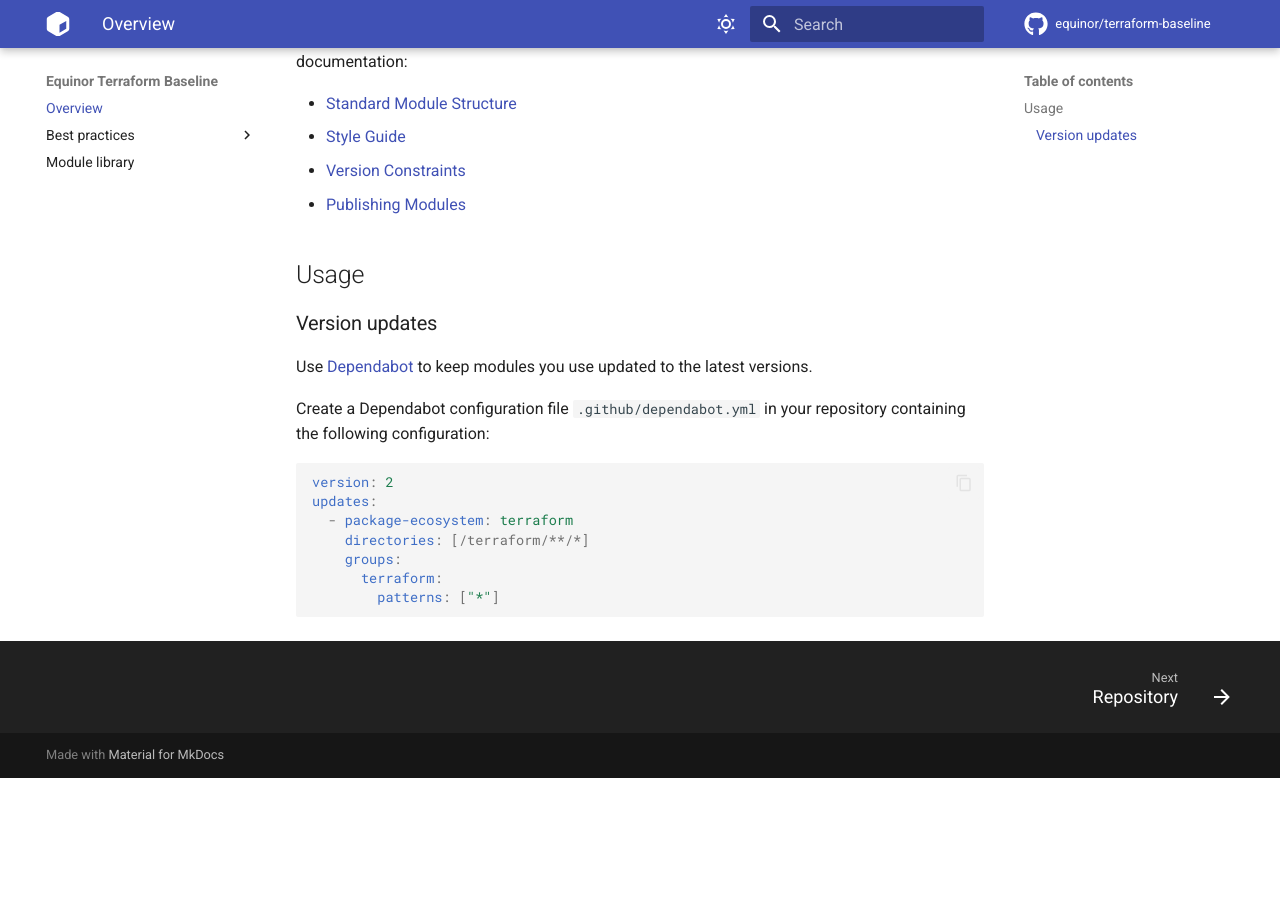
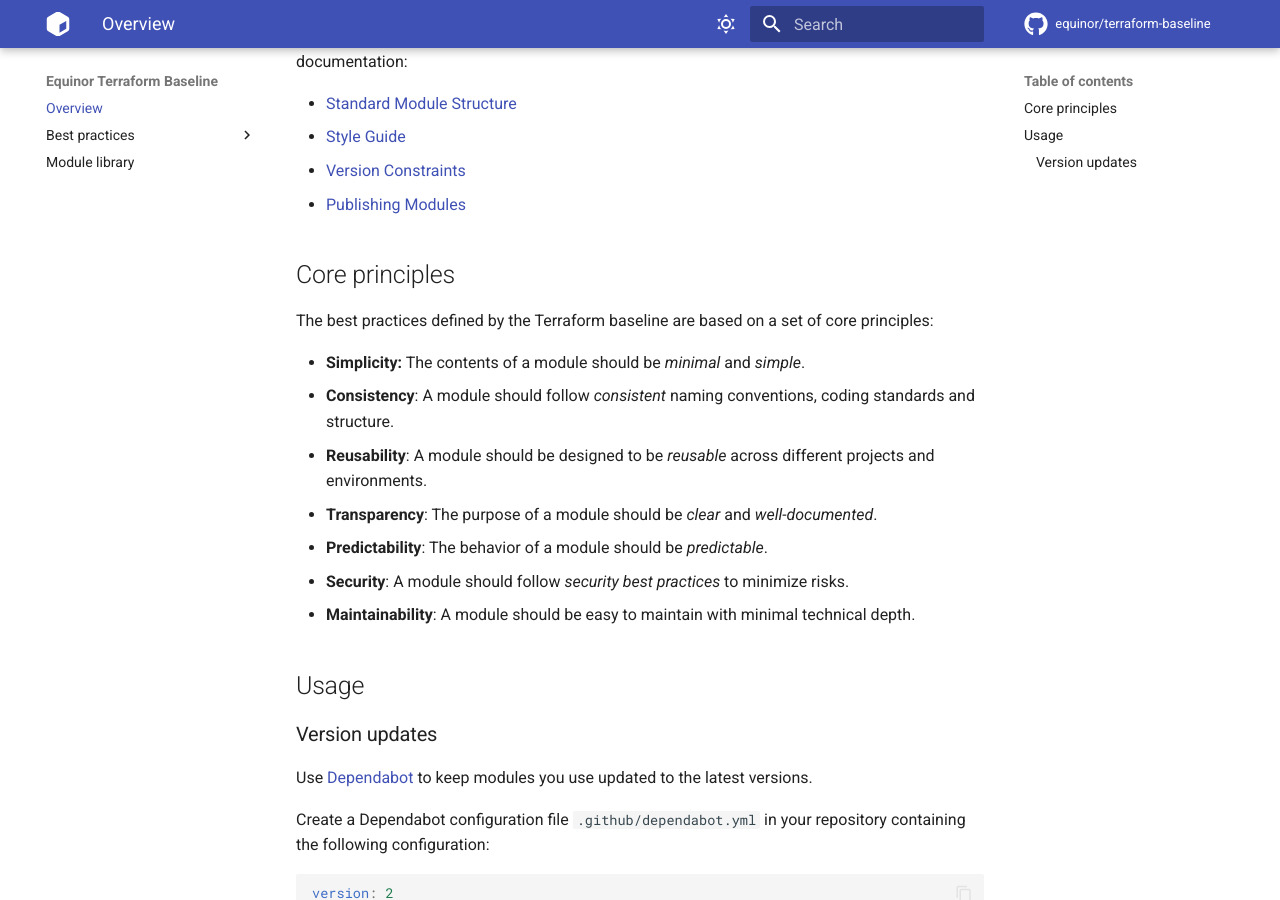
Before and after one commit to equinor/terraform-baseline, an MkDocs documentation site: the page built from docs/index.md, in a window 1280 px wide and 900 px high, scrolled down 340 px. Built offline with MkDocs 1.6.1 and Material for MkDocs 9.7.7, drawn with Linux system fonts in a browser that asks for light colours; some web fonts are replaced; comment, search, counter and statistics services are not loaded; before the commit the page ends 1118 px from its top, so only the background shows below that.

Commit message:
docs: add core principles

```diff
--- a/docs/index.md
+++ b/docs/index.md
@@ -13,6 +13,18 @@
 - [Style Guide](https://developer.hashicorp.com/terraform/language/style)
 - [Version Constraints](https://developer.hashicorp.com/terraform/language/expressions/version-constraints)
 - [Publishing Modules](https://developer.hashicorp.com/terraform/registry/modules/publish)
+
+## Core principles
+
+The best practices defined by the Terraform baseline are based on a set of core principles:
+
+- **Simplicity:** The contents of a module should be *minimal* and *simple*.
+- **Consistency**: A module should follow *consistent* naming conventions, coding standards and structure.
+- **Reusability**: A module should be designed to be *reusable* across different projects and environments.
+- **Transparency**: The purpose of a module should be *clear* and *well-documented*.
+- **Predictability**: The behavior of a module should be *predictable*.
+- **Security**: A module should follow *security best practices* to minimize risks.
+- **Maintainability**: A module should be easy to maintain with minimal technical depth.
 
 ## Usage
 
```
